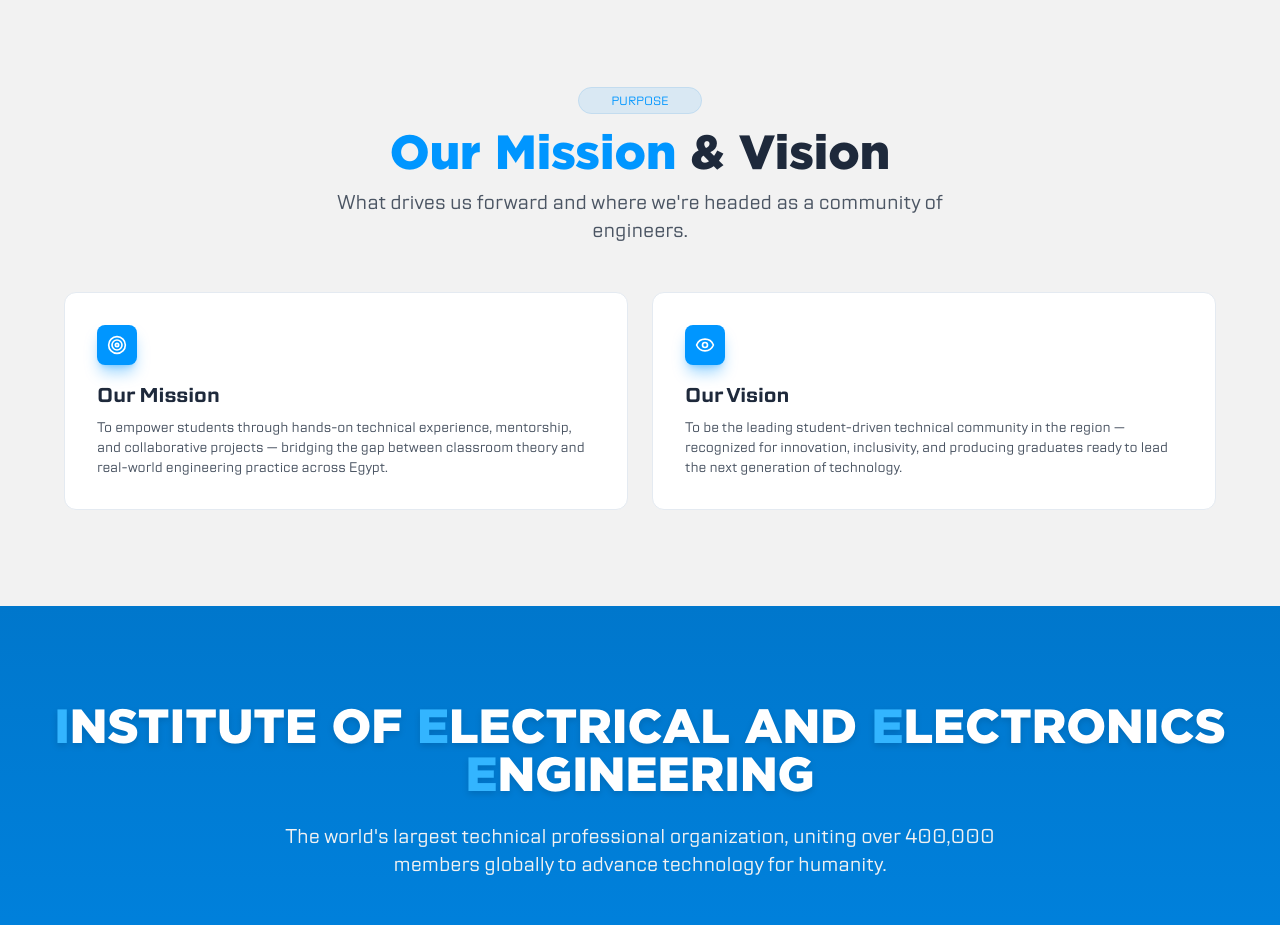
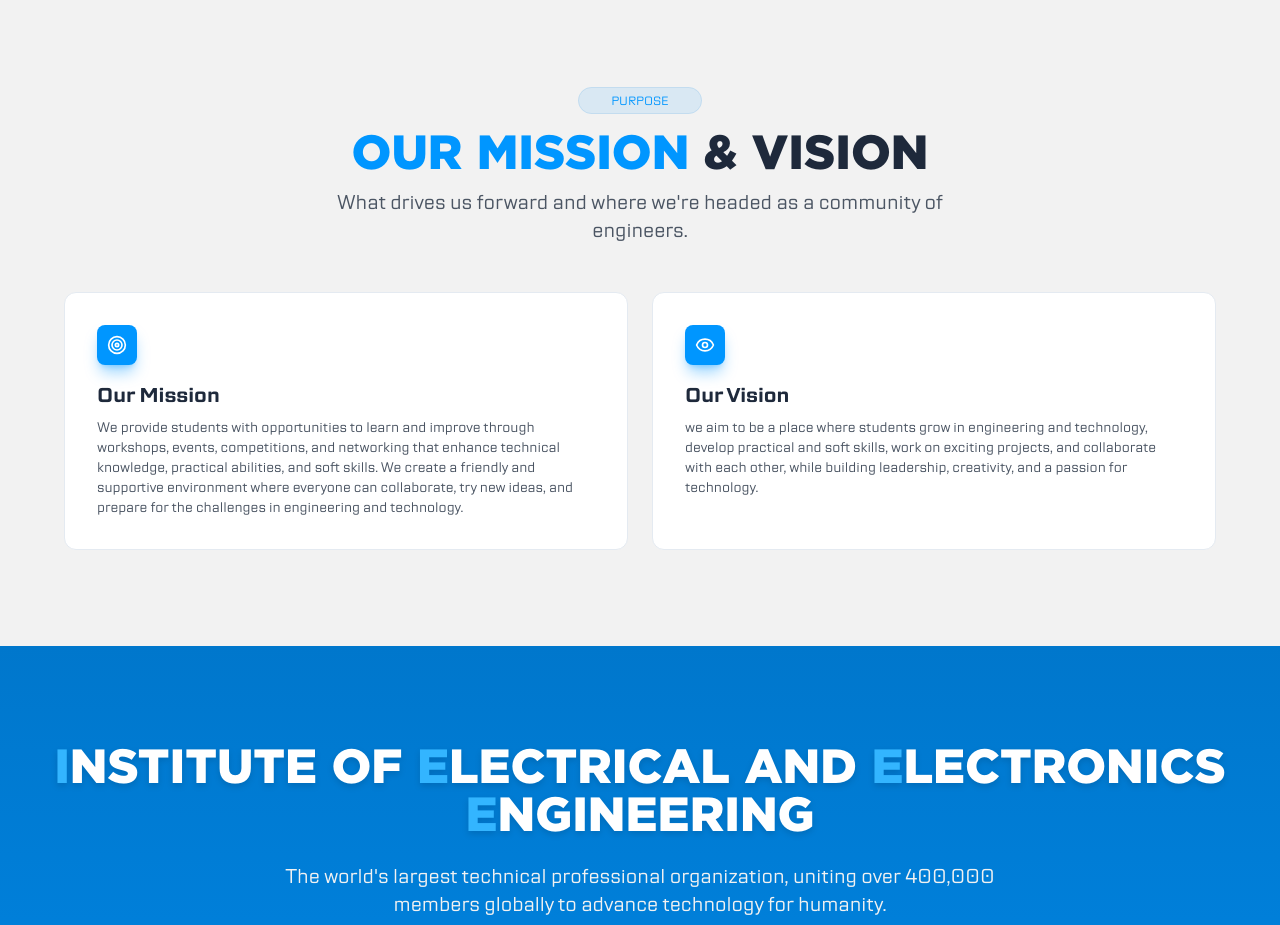
Before and after one commit to ieeesha10-svg/Ieee-website, a React (Vite) app in the folder client/: page / in a window 1280 px wide. Shown: the part 820-1745 px from the top of the page. Built offline with nearby package versions, Linux system fonts and the light colour scheme; no server answers.

Commit message:
update text and heading font type

```diff
--- a/client/src/sections/home/MissionVisionSection.jsx
+++ b/client/src/sections/home/MissionVisionSection.jsx
@@ -9,7 +9,7 @@ export default function MissionVisionSection() {
         {/* Header */}
         <div className="text-center max-w-2xl mx-auto mb-12">
           <Badge text='Purpose' />
-          <h2 className="font-black text-4xl lg:text-5xl font-bold mt-4">
+          <h2 className="font-black uppercase text-4xl lg:text-5xl font-bold mt-4">
             <span className="text-primary">Our Mission</span>{' '}
             <span className="text-foreground">& Vision</span>
           </h2>
@@ -27,7 +27,7 @@ export default function MissionVisionSection() {
             </span>
             <h3 className="text-lg md:text-xl font-bold text-foreground mb-2">Our Mission</h3>
             <p className="text-sm text-muted">
-              To empower students through hands-on technical experience, mentorship, and collaborative projects — bridging the gap between classroom theory and real-world engineering practice across Egypt.
+            	We provide students with opportunities to learn and improve through workshops, events, competitions, and networking that enhance technical knowledge, practical abilities, and soft skills. We create a friendly and supportive environment where everyone can collaborate, try new ideas, and prepare for the challenges in engineering and technology.
             </p>
           </div>
 
@@ -38,8 +38,8 @@ export default function MissionVisionSection() {
             </span>
             <h3 className="text-lg md:text-xl font-bold text-foreground mb-2">Our Vision</h3>
             <p className="text-sm text-muted">
-              To be the leading student-driven technical community in the region — recognized for innovation, inclusivity, and producing graduates ready to lead the next generation of technology.
-            </p>
+							we aim to be a place where students grow in engineering and technology, develop practical and soft skills, work on exciting projects, and collaborate with each other, while building leadership, creativity, and a passion for technology.
+						</p>
           </div>
         </div>
       </div>
```
